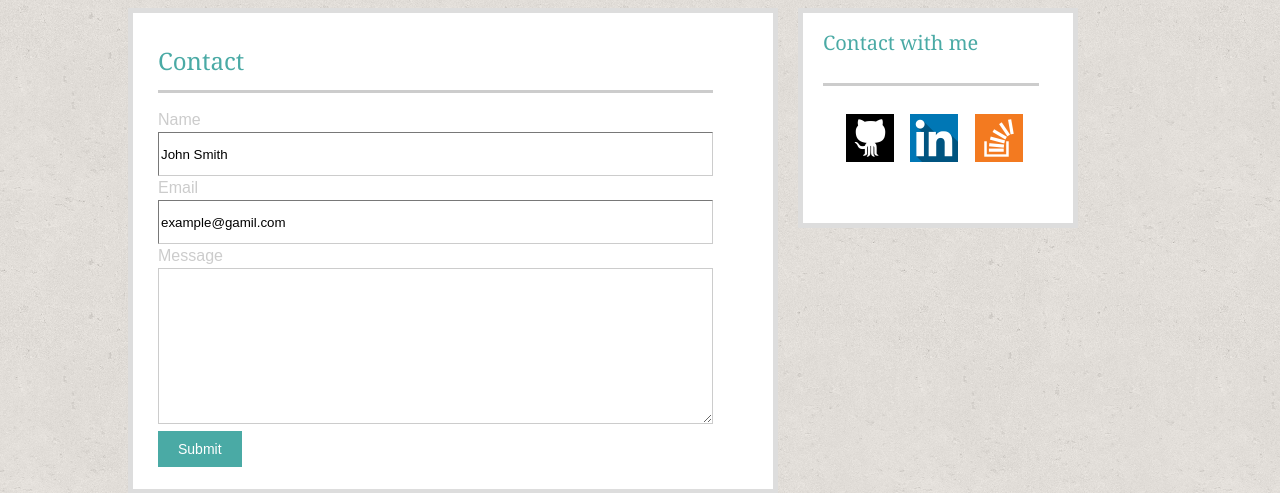
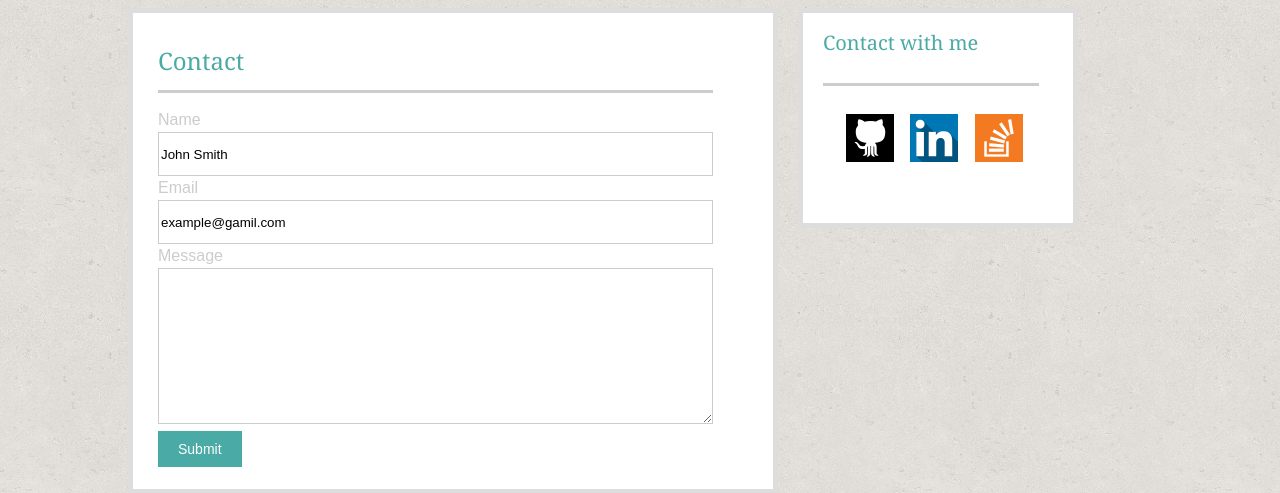
Before and after one commit to clshu/Basic-Portfolio, a PHP site: page /contact.html in a window 1280 px wide. Shown: the part 75-568 px from the top of the page. Run offline with PHP 8.4, Linux system fonts and the light colour scheme.

Commit message:
Fixed glitch on input fields border line in contact.html

```diff
--- a/assets/css/style.css
+++ b/assets/css/style.css
@@ -187,6 +187,7 @@ form.contact-info {
 .contact-info input[type="text"], .contact-info input[type="email"]{
 	border-color: #cccccc;
 	border-width: 1px;
+	border-style: solid;
 	width: 93%;
 	height: 40px;
 }
```
